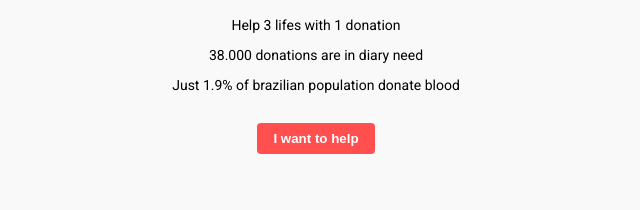
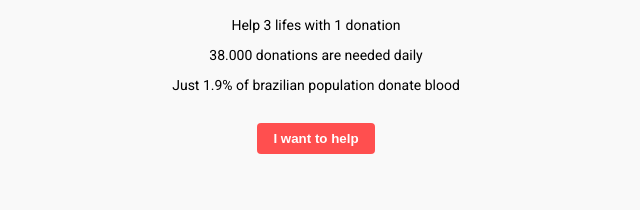
Before and after one commit to sziafs/blooditivity, a plain HTML site: page index.html in a window 1280 px wide. Shown: the part 207-417 px from the top of the page, 324-964 px from the left. Drawn offline with Linux system fonts and the light colour scheme.

Commit message:
fix: A minor word error rs

```diff
--- a/index.html
+++ b/index.html
@@ -16,7 +16,7 @@
         <img class="logo" src="images/logo.png" alt="Imagem de DOE">
         <h2>Your donation matters</h2>
         <p>Help 3 lifes with 1 donation</p>
-        <p>38.000 donations are in diary need</p>
+        <p>38.000 donations are needed daily</p>
         <p>Just 1.9% of brazilian population donate blood</p>
 
         <button>I want to help</button>
```
